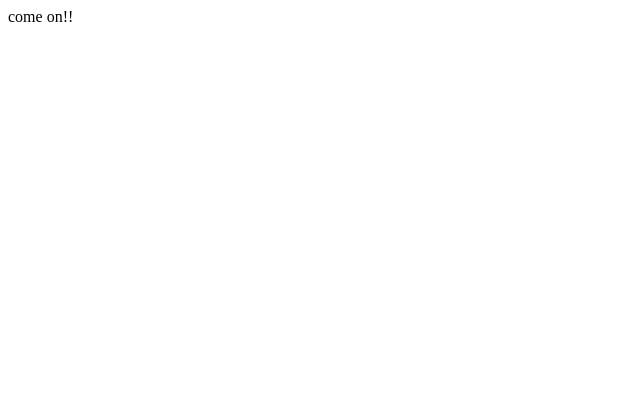
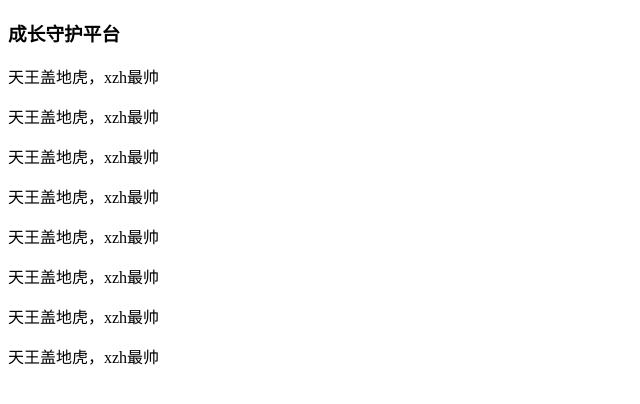
Before and after one commit to youngforyou2001/yougforyou2001.github.io, a plain HTML site: page index.html in a window 1280 px wide. Shown: the whole page, without its empty margins (0-640 px from the left). Drawn offline with Linux system fonts and the light colour scheme.

Commit message:
Update index.html

```diff
--- a/index.html
+++ b/index.html
@@ -1 +1,20 @@
-come on!!
+<!DOCTYPE html>
+<html lang="zh-CN">
+<head>
+    <meta charset="UTF-8">
+    <meta name="viewport" content="width=device-width, initial-scale=1.0">
+    <title>Document</title>
+    <link rel="stylesheet" href="style.css">
+</head>
+<body>
+    <div></div>
+    <h3>成长守护平台</h3>
+    <p>天王盖地虎，xzh最帅</p>
+    <p>天王盖地虎，xzh最帅</p>
+    <p>天王盖地虎，xzh最帅</p>
+    <p>天王盖地虎，xzh最帅</p>
+    <p>天王盖地虎，xzh最帅</p>
+    <p>天王盖地虎，xzh最帅</p>
+    <p>天王盖地虎，xzh最帅</p>
+    <p>天王盖地虎，xzh最帅</p>
+</html>
```
